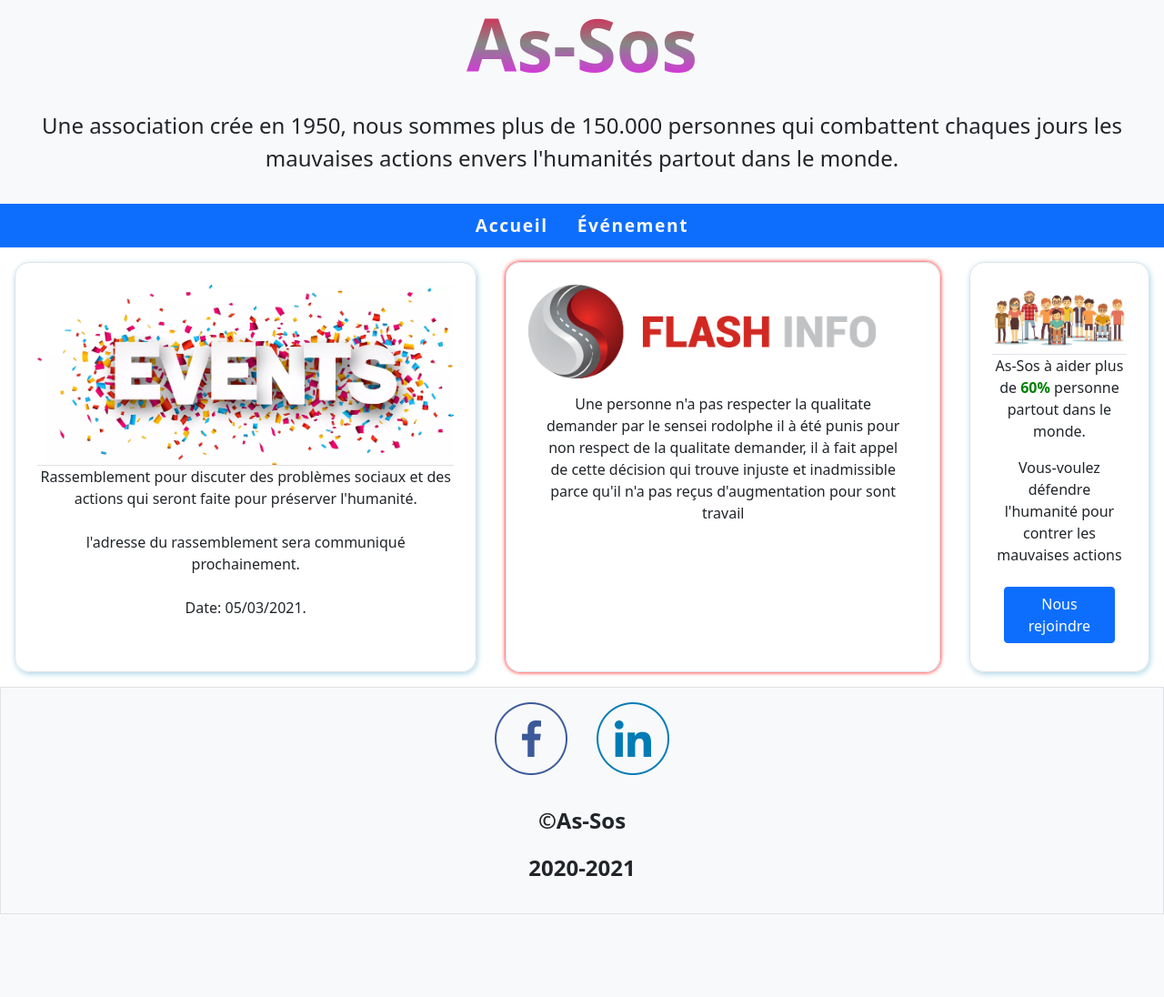
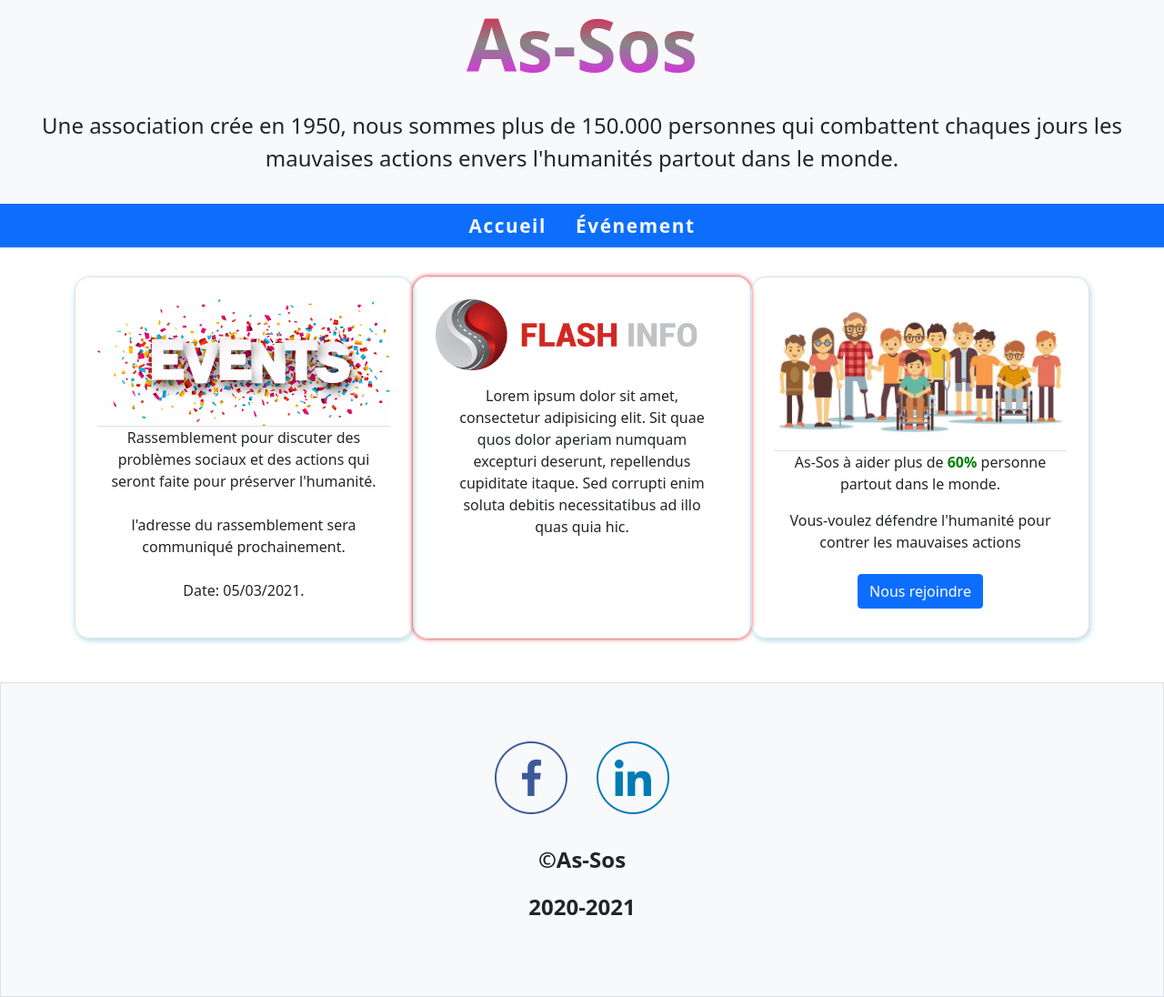
Before and after one commit to Jamsapps/eval, a PHP site: page / in a window 1280 px wide. Shown: the whole page at 91% size. Before the commit the page ends 1005 px from the top, so only its background shows below. Run offline with PHP 8.4, Linux system fonts and the light colour scheme.

Commit message:
Modified index

```diff
--- a/Evaluation/css/index.css
+++ b/Evaluation/css/index.css
@@ -33,7 +33,7 @@ header h1 {
     color: rgb(248, 248, 248);
     line-height: 2rem;
     letter-spacing: 0.1rem;
-    font-size: 1.2rem;
+    font-size: 1.3rem;
     font-weight: bold;
 }
 
@@ -65,11 +65,14 @@ footer p {
 
 article  {
     box-shadow: 0px 0px 5px red;
+    width: 100%;
 }
 
 aside {
     box-shadow: 1px 2px 6px lightblue;
+    width: 100%;
 }
+
 
 
 aside, article {
@@ -77,7 +80,7 @@ aside, article {
     padding: 1.5rem;
     word-wrap: break-word;
     border-radius: 1rem;
-    margin: 1rem;
+    margin-top: 2rem;
 }
 
 aside span {
@@ -85,17 +88,11 @@ aside span {
     font-weight: bold;
 }
 
+
+
 /* footer */
 footer {
     background-color: #f8f9fa;
-    margin-bottom: 0;
-    position: sticky;
-}
-
-.container{
-    margin-top: 2rem;
-    margin-bottom: 3rem;
-    width: 20rem;
 }
 
 .Logo {
@@ -116,7 +113,7 @@ footer p {
     font-size: 1.5rem;
 }
 
-@media only screen and (max-width: 1000px) {
+@media screen and (max-width: 990px) {
 
     /* section */
     main section{
--- a/Evaluation/index.html
+++ b/Evaluation/index.html
@@ -11,7 +11,7 @@
     les mauvaises actions envers l'humanités partout dans le monde.">
 </head>
 <body>
-
+    <div class="container-fluid">
         <header class="row">
             <h1 class="text-center">As-Sos</h1>
                 <p class="p1 ">Une association crée en 1950, nous sommes plus de 150.000 personnes qui combattent chaques jours
@@ -29,11 +29,13 @@
             </nav>
         </header>
 
-        <main class="row">
+        <div class="container">
+            <main>
                 <section class="d-flex justify-content-center">
                     <aside class="border">
                         <img src="./Image/event.png" alt="événement" class="event border-bottom">
-                    <p>Rassemblement pour discuter des problèmes sociaux et des actions
+                        <p>
+                            Rassemblement pour discuter des problèmes sociaux et des actions
                             qui seront faite pour préserver l'humanité.
                             </br>
                             </br>
@@ -46,9 +48,10 @@
 
                     <article class="border">
                         <img src="./Image/flash-info.png" class="flash-info" alt="Flash-info">
-                    <p class="p2">Une personne n'a pas respecter la qualitate demander par le sensei rodolphe
-                        il à été punis pour non respect de la qualitate demander, il à fait appel de cette décision
-                        qui trouve injuste et inadmissible parce qu'il n'a pas reçus d'augmentation pour sont travail
+                        <p class="p2">
+                        Lorem ipsum dolor sit amet, consectetur adipisicing elit.
+                        Sit quae quos dolor aperiam numquam excepturi deserunt, repellendus cupiditate itaque.
+                        Sed corrupti enim soluta debitis necessitatibus ad illo quas quia hic.
                         </p>
                     </article>
 
@@ -62,25 +65,24 @@
                     </aside>
                 </section>
             </main>
+        </div>
 
-    <footer class="border">
+        <div class="d-flex flex-column">
+            <div class="row justify-content-center">
+                <footer class="border py-5 mt-5">
                     <div class="d-flex justify-content-center">
                         <img src="./Image/facebook.png" class="Logo">
                         <img src="./Image/linkedin.png" class="Logo">
                     </div>
-        <!--<div class="container-fluid row justify-content-center">
-            <div class="border">
-                <p>Pour être au courant des actualités d'As-Sos</p>
-                <span class="input-group-text mt-2" id="inputGroup-sizing-sm">E-mail</span>
-                <input type="email" class="form-control mb-2" placeholder="email@exemple.com" required>
-            </div>
-        </div>-->
                     <div class="copyright">
+                        <!--Copyright-->
                         <p>&copy;As-Sos</p>
                         <p>2020-2021</p>
                     </div>
                 </footer>
-
+            </div>
+        </div>
+    </div>
 <script src="https://cdn.jsdelivr.net/npm/bootstrap@5.0.0-beta1/dist/js/bootstrap.bundle.min.js" integrity="sha384-ygbV9kiqUc6oa4msXn9868pTtWMgiQaeYH7/t7LECLbyPA2x65Kgf80OJFdroafW" crossorigin="anonymous"></script>
 </body>
 </html>
```
Lines whose indentation alone changed are shown as unchanged.
